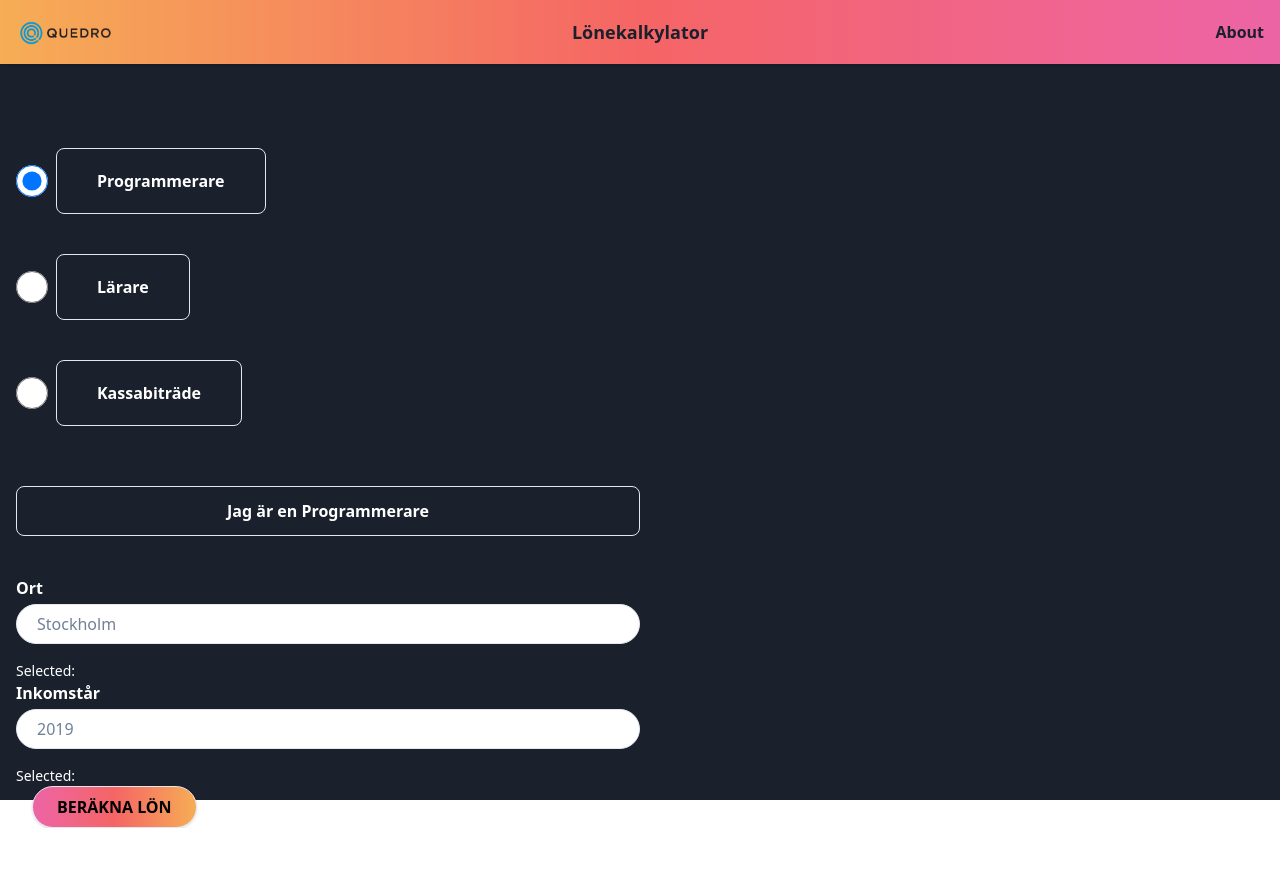
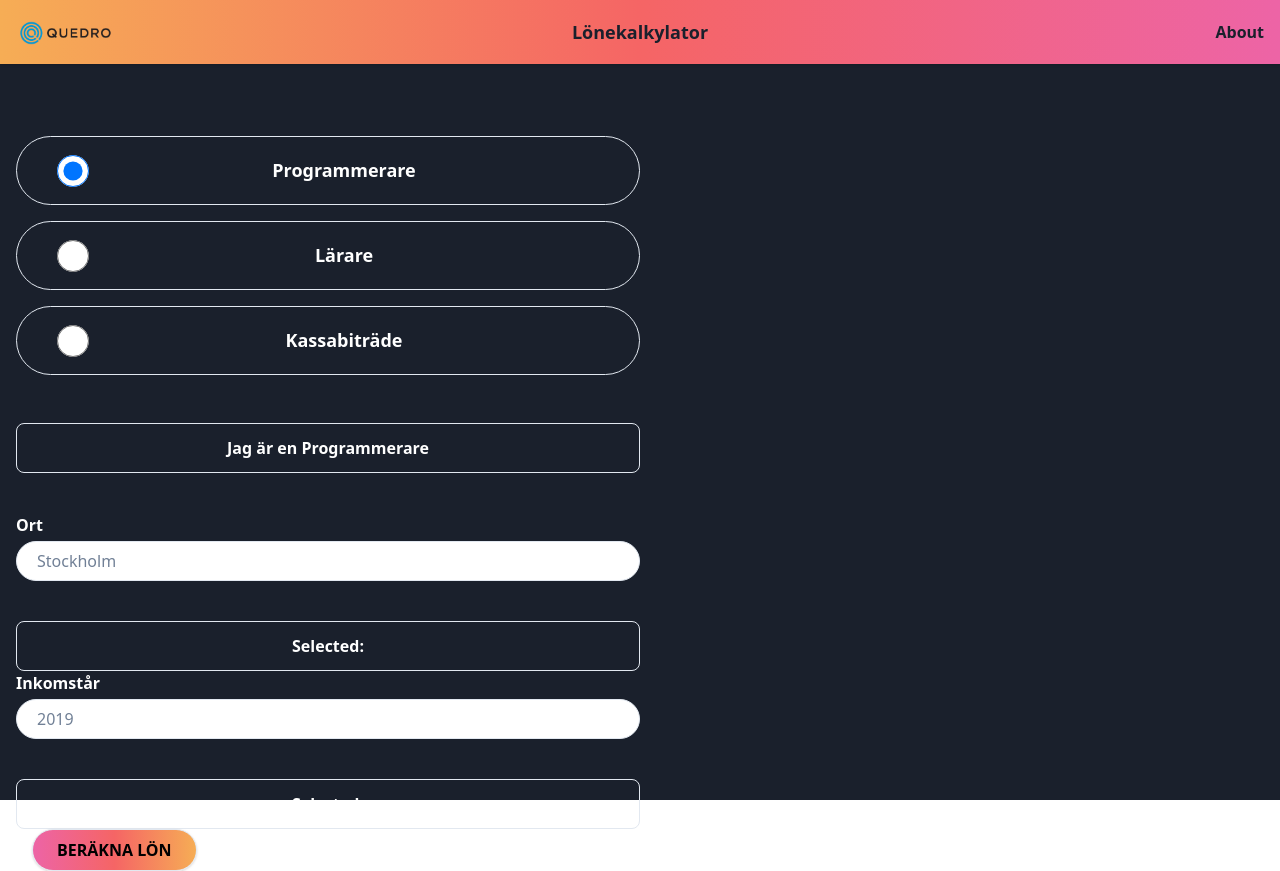
Before and after one commit to Samk13/quedro-salary-calculator-kodtest, a Vue app: page / in a window 1280 px wide. Before the commit the page ends 828 px from the top, so only its background shows below. Built offline with nearby package versions, Linux system fonts and the light colour scheme.

Commit message:
cleanup and styling

```diff
--- a/src/App.vue
+++ b/src/App.vue
@@ -28,13 +28,17 @@
       </div>
 
       <DropDown class="text-white font-black" v-model="selectedCity" :options="cityOption">Ort</DropDown>
-      <div class="text-white text-sm mt-4">Selected: {{ selectedCity }}</div>
+      <div
+        class="border rounded-lg p-3 text-center mt-10 text-white font-black w-full md:w-1/2"
+      >Selected: {{ selectedCity }}</div>
       <DropDown
         class="text-white font-black"
         v-model="selectedYear"
         :options="yearsOption"
       >Inkomstår</DropDown>
-      <div class="text-white text-sm mt-4">Selected: {{ selectedYear }}</div>
+      <div
+        class="border rounded-lg p-3 text-center mt-10 text-white font-black w-full md:w-1/2"
+      >Selected: {{ selectedYear }}</div>
       <SubmitButton class="mx-4 py-2 px-6">Beräkna lön</SubmitButton>
     </Container>
   </section>
--- a/src/components/Radio.vue
+++ b/src/components/Radio.vue
@@ -1,5 +1,5 @@
 <template>
-  <label class="inline-flex items-center">
+  <label class="inline-flex items-center border rounded-full my-2 px-10 w-full md:w-1/2">
     <input
       @change="$emit('input', $event.target.value)"
       :checked="val == value"
@@ -8,7 +8,7 @@
       :name="name"
       type="radio"
     />
-    <span class="ml-2 font-black p-5 border rounded-lg my-5 px-10">
+    <span class="m-auto text-lg font-black p-5">
       <slot />
     </span>
   </label>
```
